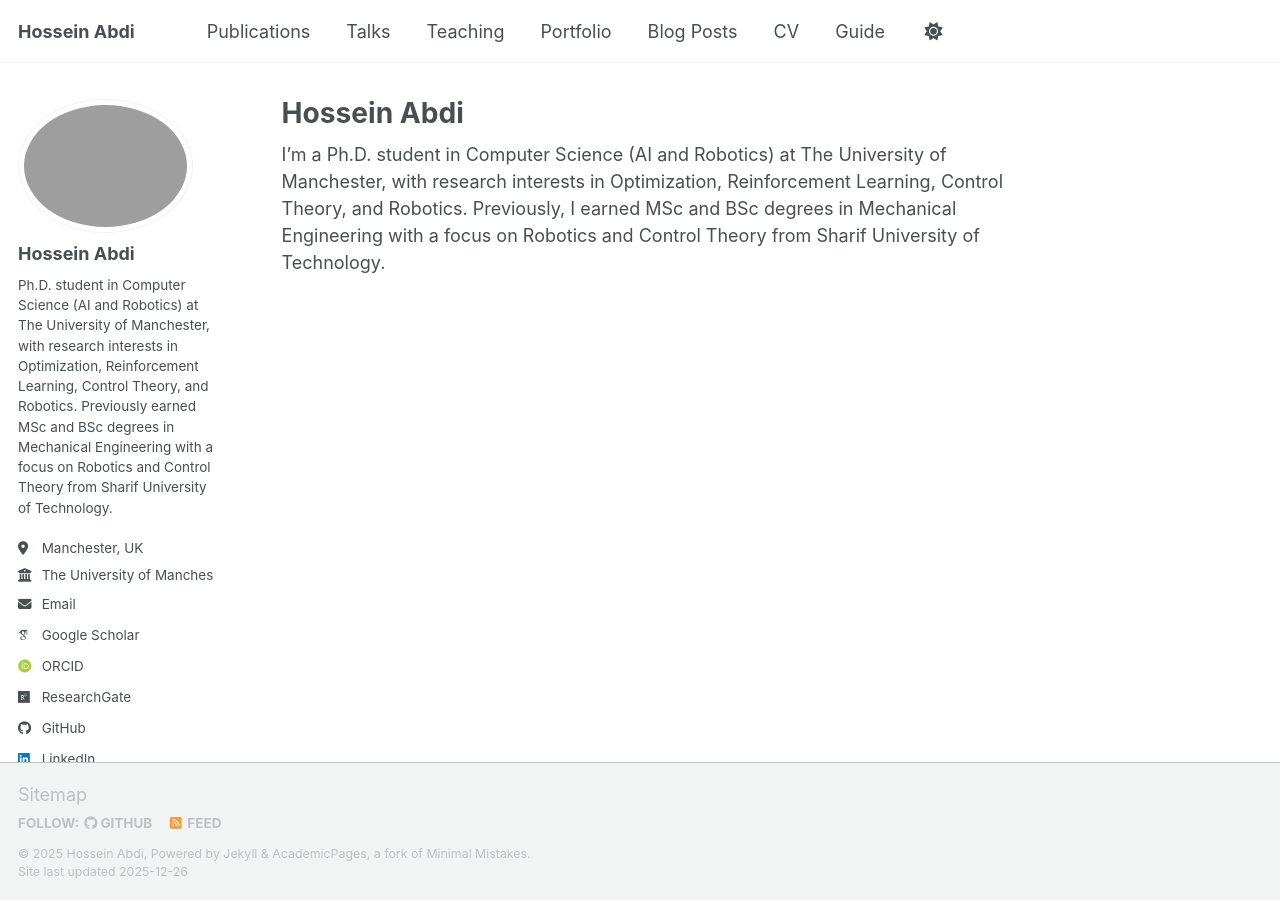
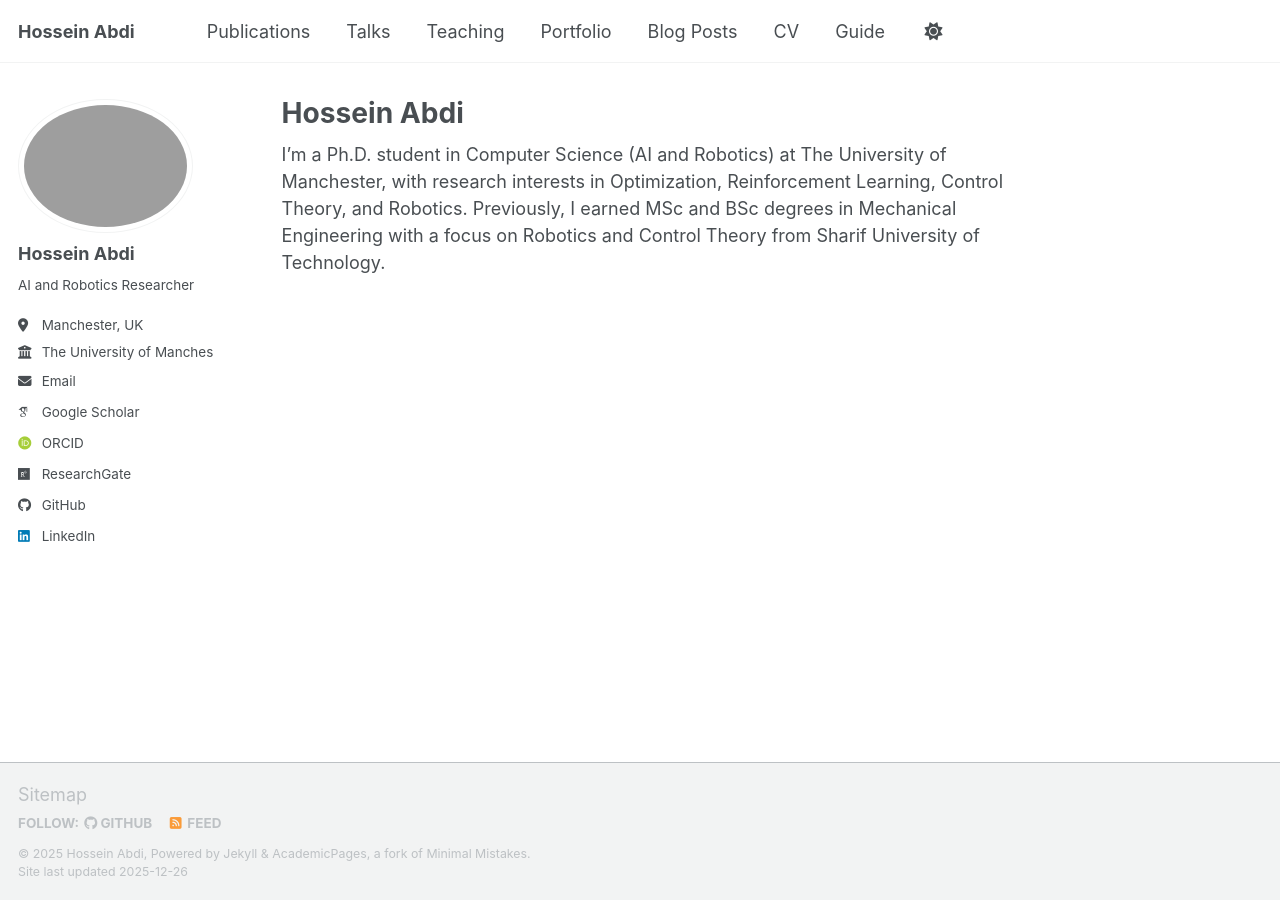
Before and after one commit to Hossein-Abdi/Hossein-Abdi.github.io, a Jekyll site: the page built from _pages/about.md, in a window 1280 px wide. Built offline with Jekyll 4.4.1, drawn with Linux system fonts in a browser that asks for light colours; some web fonts are replaced; a script bundle is joined from its source files by our own code; library files that are not in the unit come from our copies.

Commit message:
short bio under profile

```diff
--- a/_config.yml
+++ b/_config.yml
@@ -26,10 +26,7 @@ author:
   avatar           : "Hossein_Profile.jpg"
   name             : "Hossein Abdi"
   pronouns         : # example: "she/her"
-  bio              : "Ph.D. student in Computer Science (AI and Robotics) at The University of Manchester, with research interests
-                      in Optimization, Reinforcement Learning, Control Theory, and Robotics. Previously earned MSc and BSc
-                      degrees in Mechanical Engineering with a focus on Robotics and Control Theory from Sharif University of
-                      Technology."
+  bio              : "AI and Robotics Researcher"
   location         : "Manchester, UK"
   employer         : "The University of Manchester"
   uri              : # URL
```
